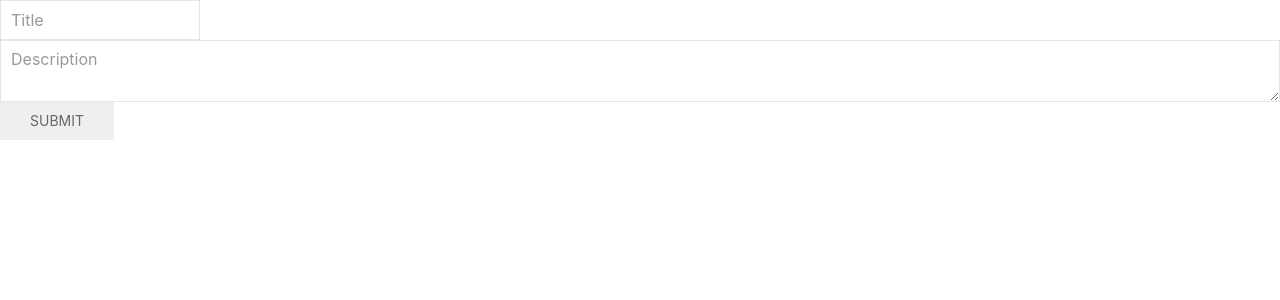
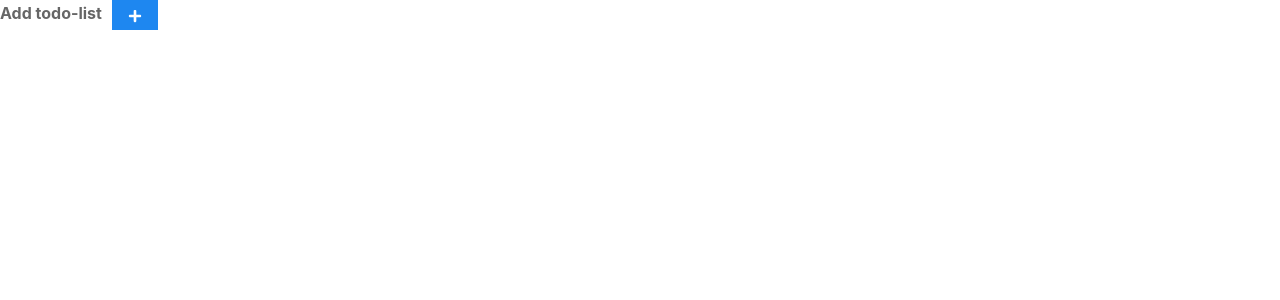
Before and after one commit to MHMighani/todolist, a React (Create React App) app: page / in a window 1280 px wide. Shown: the top 300 px of the page. Built offline with nearby package versions, Linux system fonts and the light colour scheme.

Commit message:
Feat: toggle add forms

```diff
--- a/src/components/addTodoList.jsx
+++ b/src/components/addTodoList.jsx
@@ -1,9 +1,11 @@
-import { useRef, useContext } from "react";
+import { useRef, useContext, useState } from "react";
 import { TodoListsContext } from "../contexts/listsContext";
+import { FaPlus, FaTimes } from "react-icons/fa";
 import { getItemId, resetInputs, checkInputsValidation } from "../utils";
 
 function AddTodoList() {
   const { addTodoList } = useContext(TodoListsContext);
+  const [showAddForms, setShowAddForms] = useState(false);
 
   const titleInputRef = useRef();
   const descInputRef = useRef();
@@ -26,9 +28,23 @@ function AddTodoList() {
     addTodoList(todoList);
     // reset inputs to their empty state
     resetInputs([titleInputRef, descInputRef]);
+
+    setShowAddForms(false);
   };
 
-  return (
+  const hiddenAddFormsState = (
+    <div>
+      <span className="uk-margin-small-right uk-text-bold">Add todo-list</span>
+      <button
+        onClick={() => setShowAddForms(true)}
+        className="uk-button uk-button-small uk-button-primary"
+      >
+        <FaPlus />
+      </button>
+    </div>
+  );
+
+  const addFormsState = (
     <form className="addListForm" onSubmit={handleSubmit}>
       <input
         className="uk-input uk-form-width-medium"
@@ -43,9 +59,23 @@ function AddTodoList() {
         name="description"
         placeholder="Description"
       />
-      <button className="uk-button">submit</button>
+      {/* confirm add list */}
+      <div className="uk-button-group">
+        <button className="uk-button uk-button-primary uk-button-small">
+          <FaPlus />
+        </button>
+        {/* cancel add state */}
+        <button
+          onClick={() => setShowAddForms(false)}
+          className="uk-button uk-button-small uk-button-danger"
+        >
+          <FaTimes />
+        </button>
+      </div>
     </form>
   );
+
+  return showAddForms ? addFormsState : hiddenAddFormsState;
 }
 
 export default AddTodoList;
```
